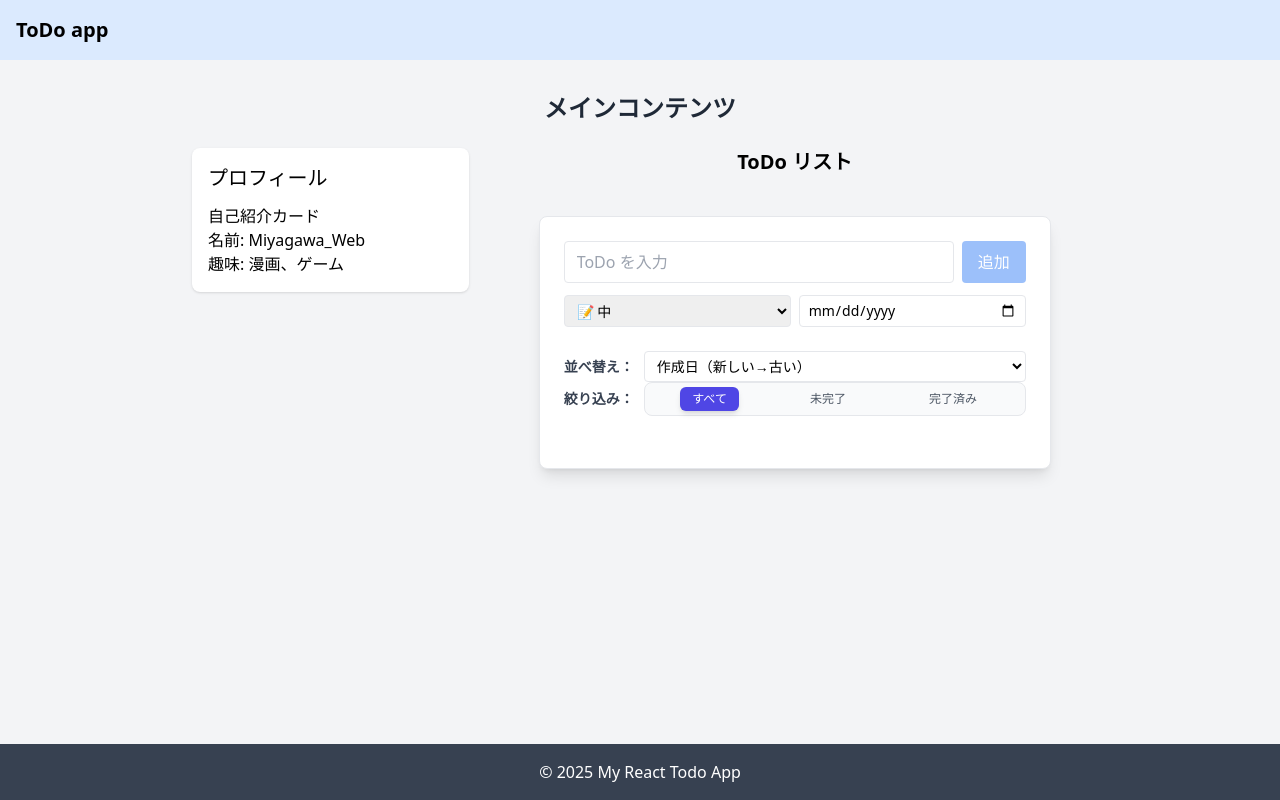
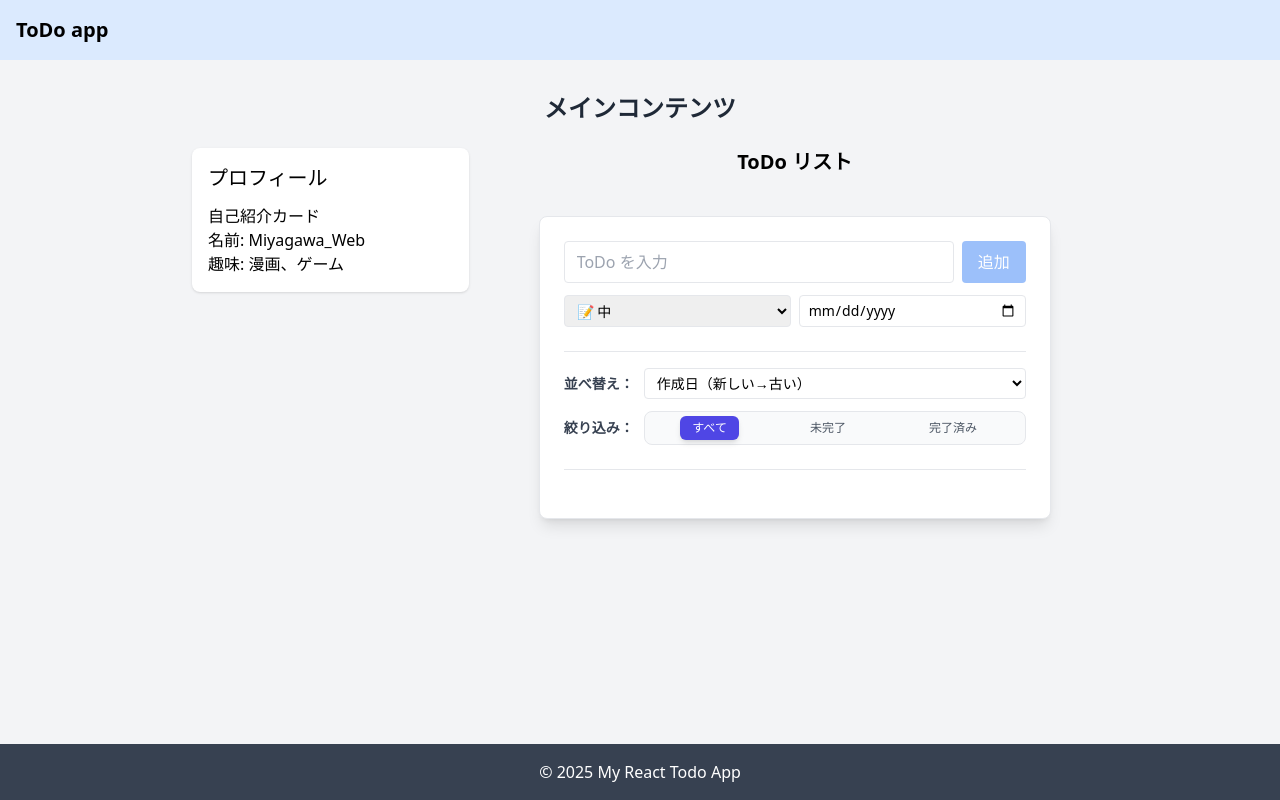
Before and after one commit to miya3928/react-practice, a React (Vite) app: page / in a window 1280 px wide. Built offline with nearby package versions, Linux system fonts and the light colour scheme.

Commit message:
[update]ToDoリストのレイアウト調整

```diff
--- a/src/components/Todo.jsx
+++ b/src/components/Todo.jsx
@@ -170,6 +170,7 @@ export default function Todo() {
         </div>
       </div>
 
+      <div className="mb-6 flex flex-col gap-3 border-t pt-4">
         <div className="flex justify-start items-center  text-sm">
               <label htmlFor="sort-select" className="font-semibold text-gray-700 w-20"> {/* ラベルに固定幅を設定 */}
                   並べ替え：
@@ -209,10 +210,11 @@ export default function Todo() {
                   ))}
               </div>
         </div>
+    </div>
 
       {/* 3. ToDo リスト */}
-        <section>
-          <ul className="space-y-3 pt-7">
+        <section className="border-t">
+          <ul className="space-y-3 pt-6">
             <AnimatePresence>
               {sortedTodos.map((todo) => (
                 <TodoItem
```
Also changed, not shown: src/components/Login.jsx (added). Lines whose indentation alone changed are shown as unchanged.
